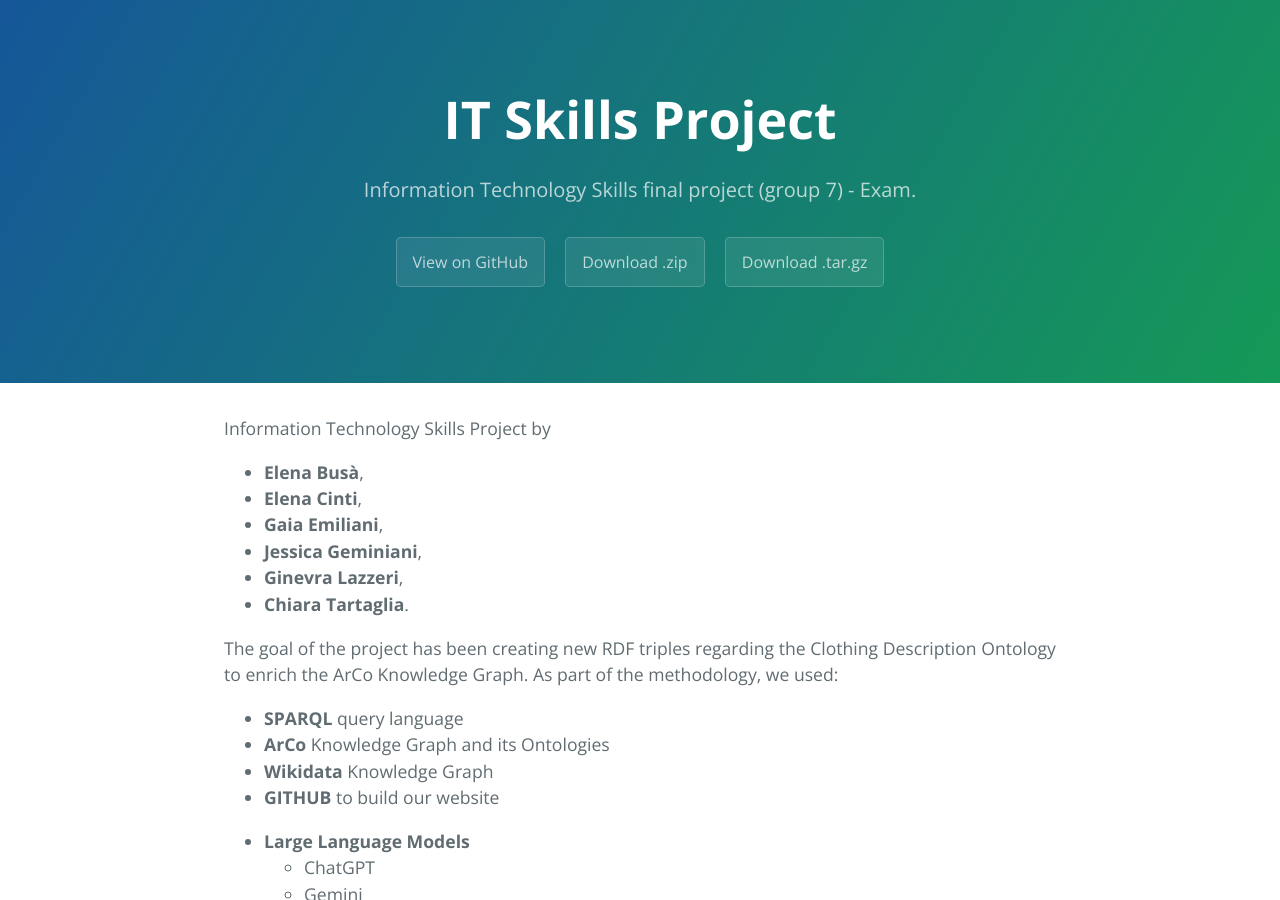
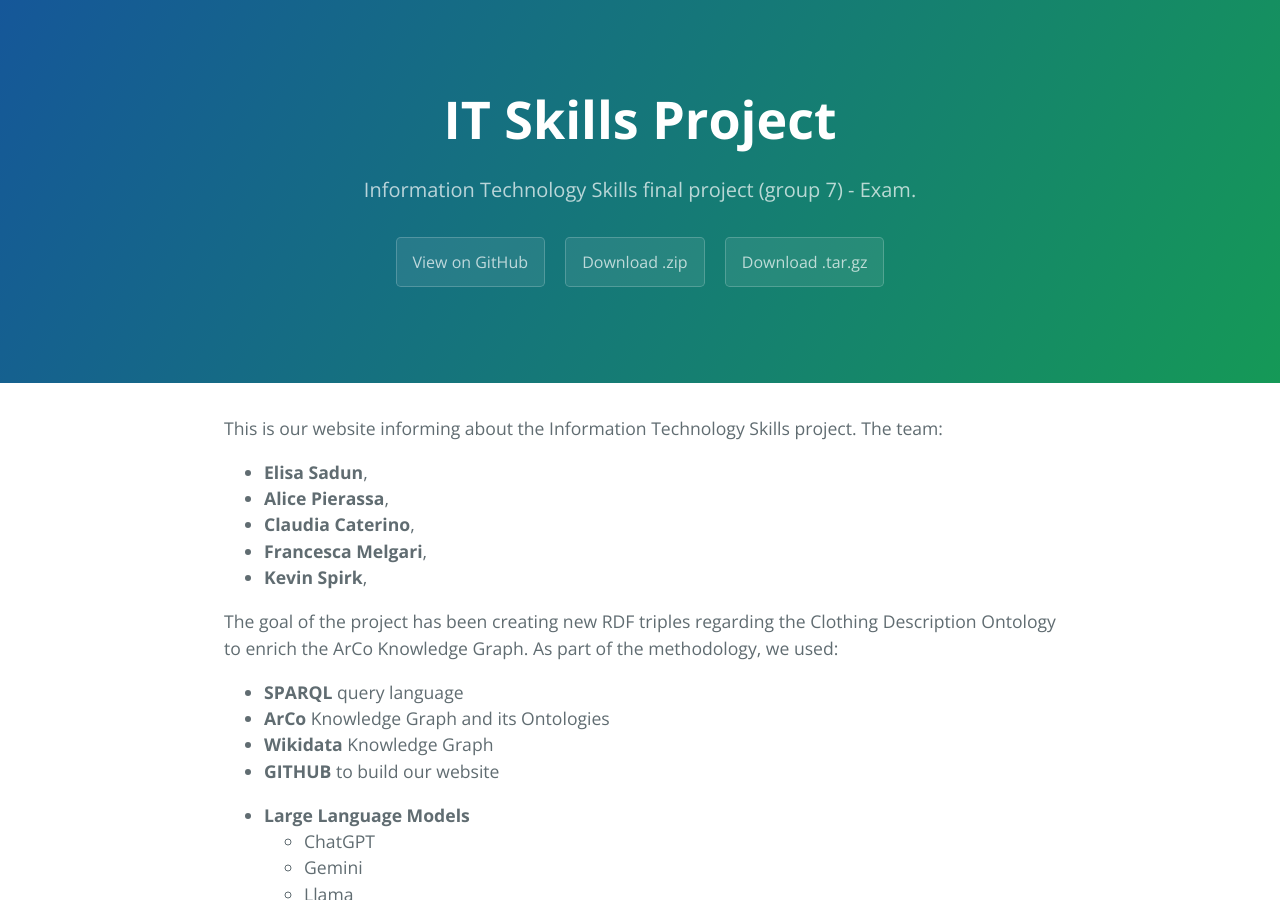
Before and after one commit to KevinITS-site/KevinITS-site.githuuub.io, a Jekyll site: the page built from index.md, in a window 1280 px wide and 900 px high. Built offline with Jekyll 4.4.1, drawn with Linux system fonts in a browser that asks for light colours.

Commit message:
Update index.md

```diff
--- a/index.md
+++ b/index.md
@@ -2,13 +2,12 @@
 layout: default
 ---
 
-Information Technology Skills Project by
-- **Elena Busà**,
-- **Elena Cinti**,
-- **Gaia Emiliani**,
-- **Jessica Geminiani**,
-- **Ginevra Lazzeri**,
-- **Chiara Tartaglia**.
+This is our website informing about the Information Technology Skills project. The team:
+- **Elisa Sadun**,
+- **Alice Pierassa**,
+- **Claudia Caterino**,
+- **Francesca Melgari**,
+- **Kevin Spirk**,
 
 The goal of the project has been creating new RDF triples regarding the Clothing Description Ontology to enrich the ArCo Knowledge Graph.
 As part of the methodology, we used:
```
